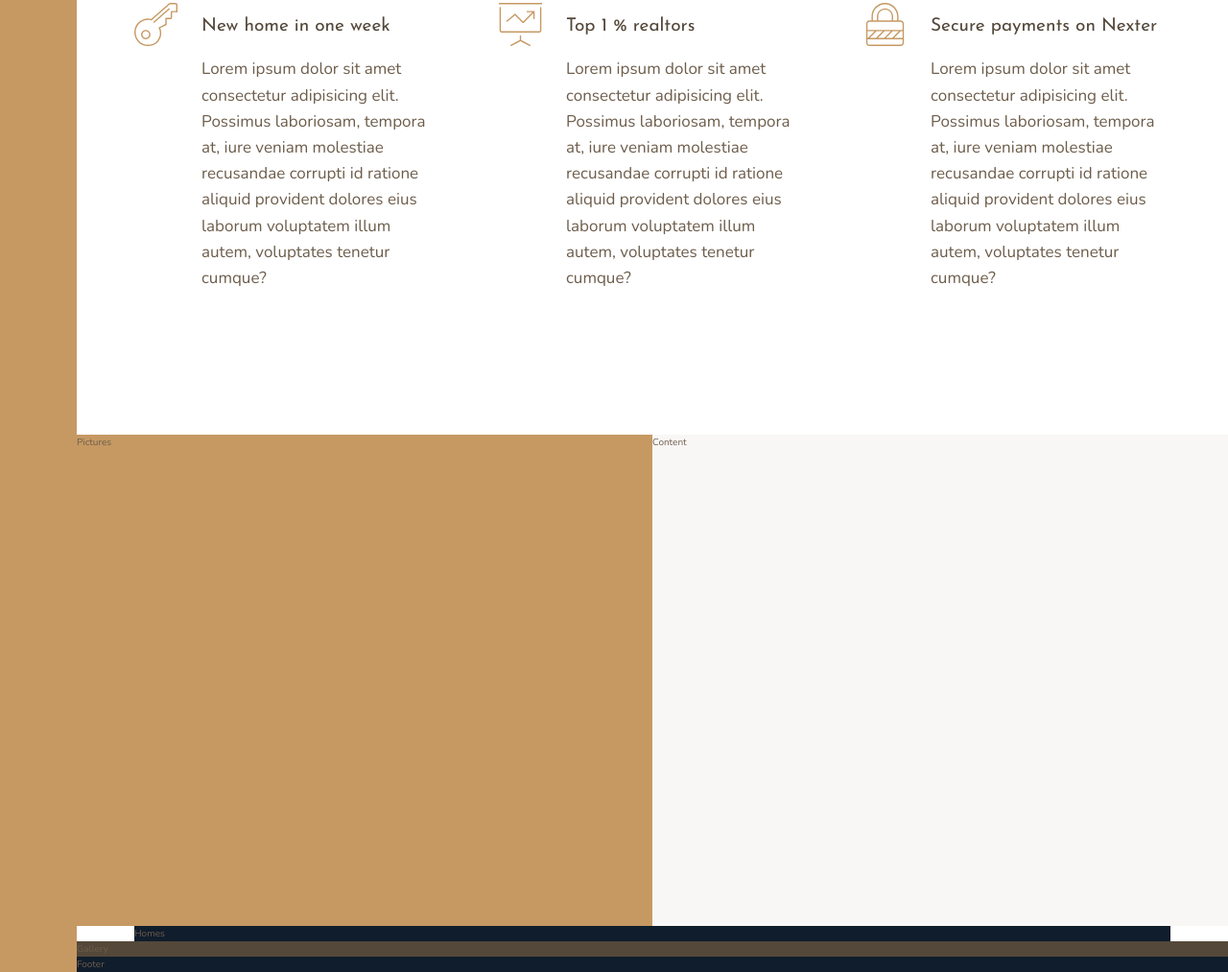
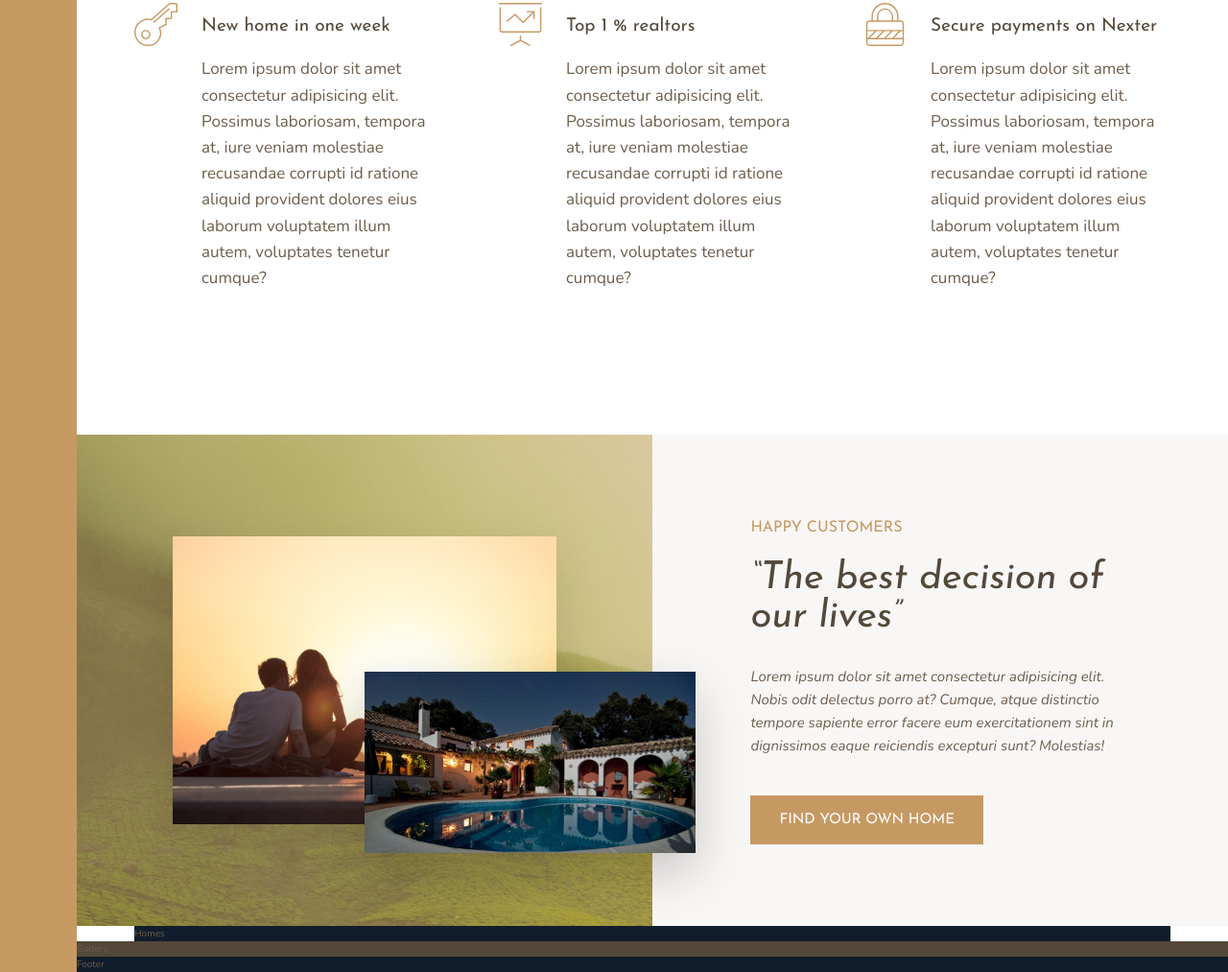
Before and after one commit to alexdermenji/nexter, a website: page index.html in a window 1280 px wide. Shown: the part 1127-2140 px from the top of the page at 96% size. Drawn offline with nearby package versions, Linux system fonts and the light colour scheme.

Commit message:
story pictures grid section done

```diff
--- a/index.html
+++ b/index.html
@@ -84,10 +84,16 @@
     </div>
   </section>
   <div class="story__pictures">
-    Pictures
+    <img src="img/story-1.jpeg" alt="Couple with new home" class="story__img--1">
+    <img src="img/story-2.jpeg" alt="New house" class="story__img--2">
   </div>
   <div class="story__content">
-    Content
+    <h3 class="heading-3 mb-small">Happy customers</h3>
+    <h2 class="heading-2 heading-2--dark mb-medium">&ldquo;The best decision of our lives&rdquo;</h2>
+    <p class="story__text">Lorem ipsum dolor sit amet consectetur adipisicing elit. Nobis odit delectus porro at?
+      Cumque, atque distinctio tempore sapiente error facere eum exercitationem sint in dignissimos eaque reiciendis
+      excepturi sunt? Molestias!</p>
+    <button class="btn">Find your own home</button>
   </div>
   <section class="homes">Homes</section>
   <section class="gallery">Gallery</section>
--- a/sass/_story.scss
+++ b/sass/_story.scss
@@ -2,10 +2,43 @@
   &__pictures {
     background-color: $color-primary;
     grid-column: full-start/col-end 4;
+
+    display: grid;
+    grid-template-rows: repeat(6, 1fr);
+    grid-template-columns: repeat(6, 1fr);
+    align-items: center;
+    background-image: linear-gradient(rgba($color-primary, .5), rgba($color-primary, .5)), url(../img/back.jpg);
+
+  }
+
+  &__img--1 {
+    width: 100%;
+    grid-row: 2/6;
+    grid-column: 2/6;
+    box-shadow: 0 2rem 5rem rgba(#000, .1);
+  }
+
+  &__img--2 {
+    width: 115%;
+    grid-row: 4/6;
+    grid-column: 4/7;
+    z-index: 20;
+    box-shadow: 0 2rem 5rem rgba(#000, .2);
   }
 
   &__content {
     background-color: $color-grey-light-1;
     grid-column: col-start 5/full-end;
+    padding: 6rem 8vw;
+
+    display: grid;
+    align-content: center;
+    justify-items: start;
+  }
+
+  &__text {
+    font-size: 1.5rem;
+    font-style: italic;
+    margin-bottom: 4rem;
   }
 }
--- a/sass/_typography.scss
+++ b/sass/_typography.scss
@@ -11,10 +11,24 @@
 
 .heading-2 {
   @extend %heading;
+  font-size: 4rem;
+  font-style: italic;
+  line-height: 1;
+
+  &--light {
+    color: $color-grey-light-1;
+  }
+
+  &--dark {
+    color: $color-grey-dark-1;
+  }
 }
 
 .heading-3 {
   @extend %heading;
+  color: $color-primary;
+  text-transform: uppercase;
+  font-size: 1.6rem;
 }
 
 .heading-4 {
@@ -29,3 +43,36 @@
     color: $color-grey-dark-1;
   }
 }
+
+.btn {
+  border: none;
+  font-family: $font-display;
+  background-color: $color-primary;
+  color: #fff;
+  border-radius: 0;
+  font-size: 1.5rem;
+  text-transform: uppercase;
+  padding: 1.8rem 3rem;
+  cursor: pointer;
+  transition: all .2s;
+
+  &:hover {
+    background-color: $color-primary-dark;
+  }
+}
+
+.mb-small {
+  margin-bottom: 2rem;
+}
+
+.mb-medium {
+  margin-bottom: 3rem;
+}
+
+.mb-large {
+  margin-bottom: 4rem;
+}
+
+.mb-huge {
+  margin-bottom: 8rem;
+}
```
Also changed, not shown: css/style.css.
